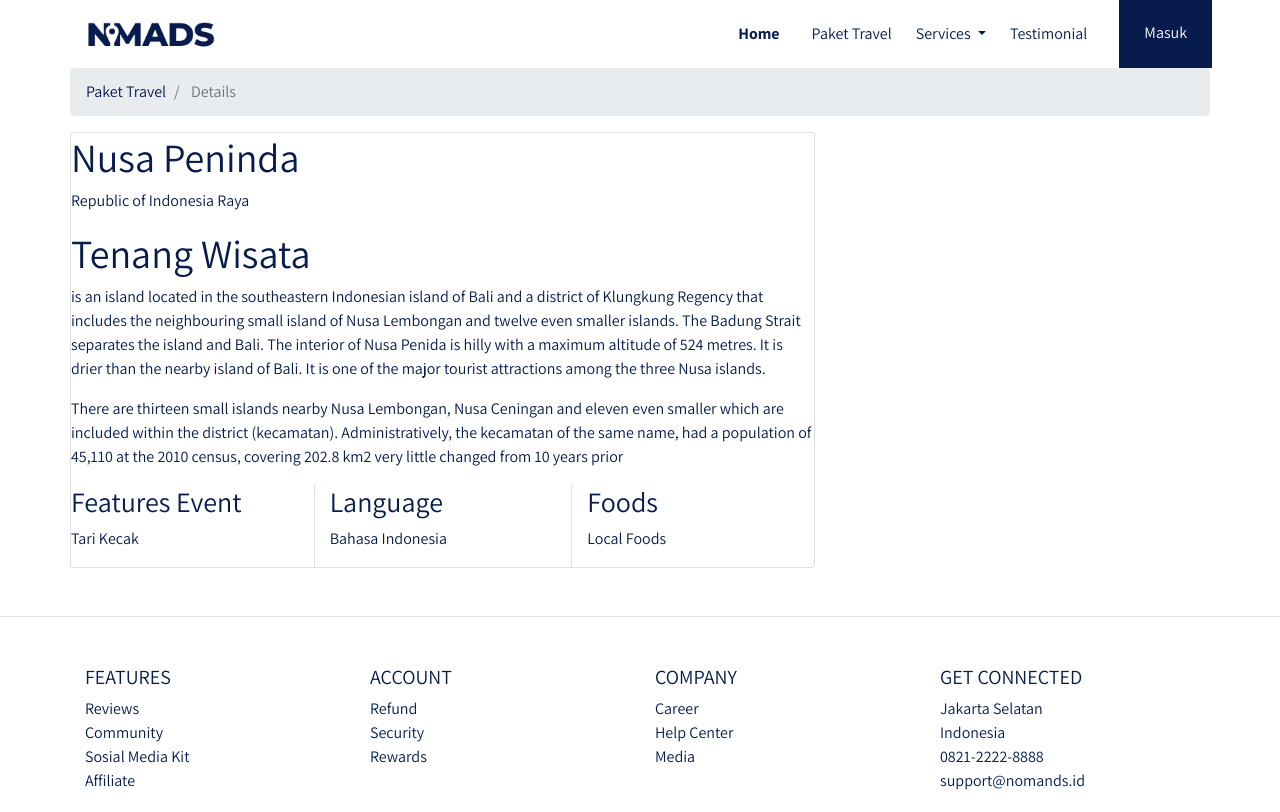
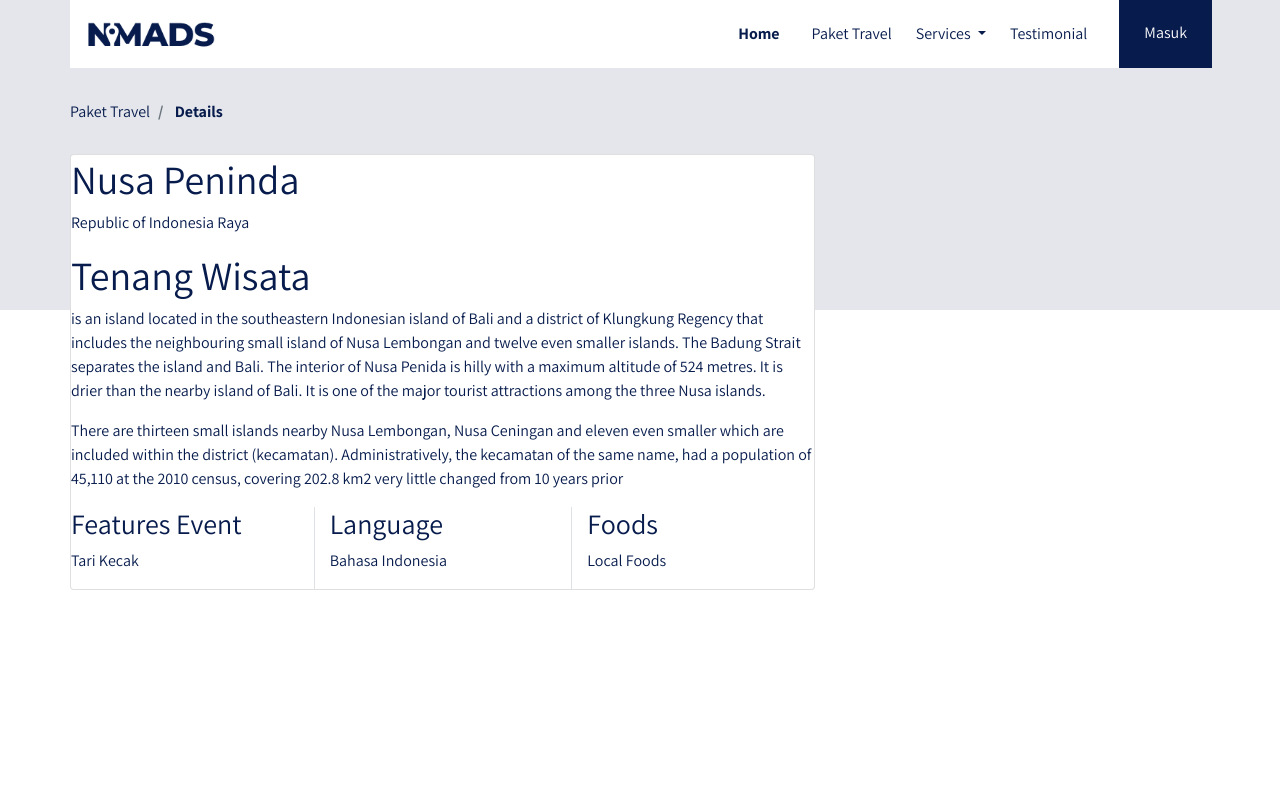
Before and after one commit to alldy28/web-travel, a plain HTML site: page Details.html in a window 1280 px wide. Shown: the top 812 px of the page. Drawn offline with Linux system fonts and the light colour scheme.

Commit message:
finish frontend

```diff
--- a/frontend/style/main.scss
+++ b/frontend/style/main.scss
@@ -259,3 +259,29 @@ p {
         color: #071c4d;
     }
 }
+
+
+.section-details-header {
+    min-height: 310px;
+    background-color: #e4e6eb;
+    margin-top: -68px;
+
+}
+
+.section-details-content {
+    margin-top: -210px;
+    min-height: 100vh;
+    .breadcrumb {
+        background-color: transparent;
+        padding: 0;
+        margin-bottom: 30px;
+    }
+
+
+    .breadcrumb-item {
+        &.active {
+            font-weight: bold;
+            color: #071c4d;
+        }
+    }
+}
```
Also changed, not shown: frontend/style/main.css, 1 other file.
